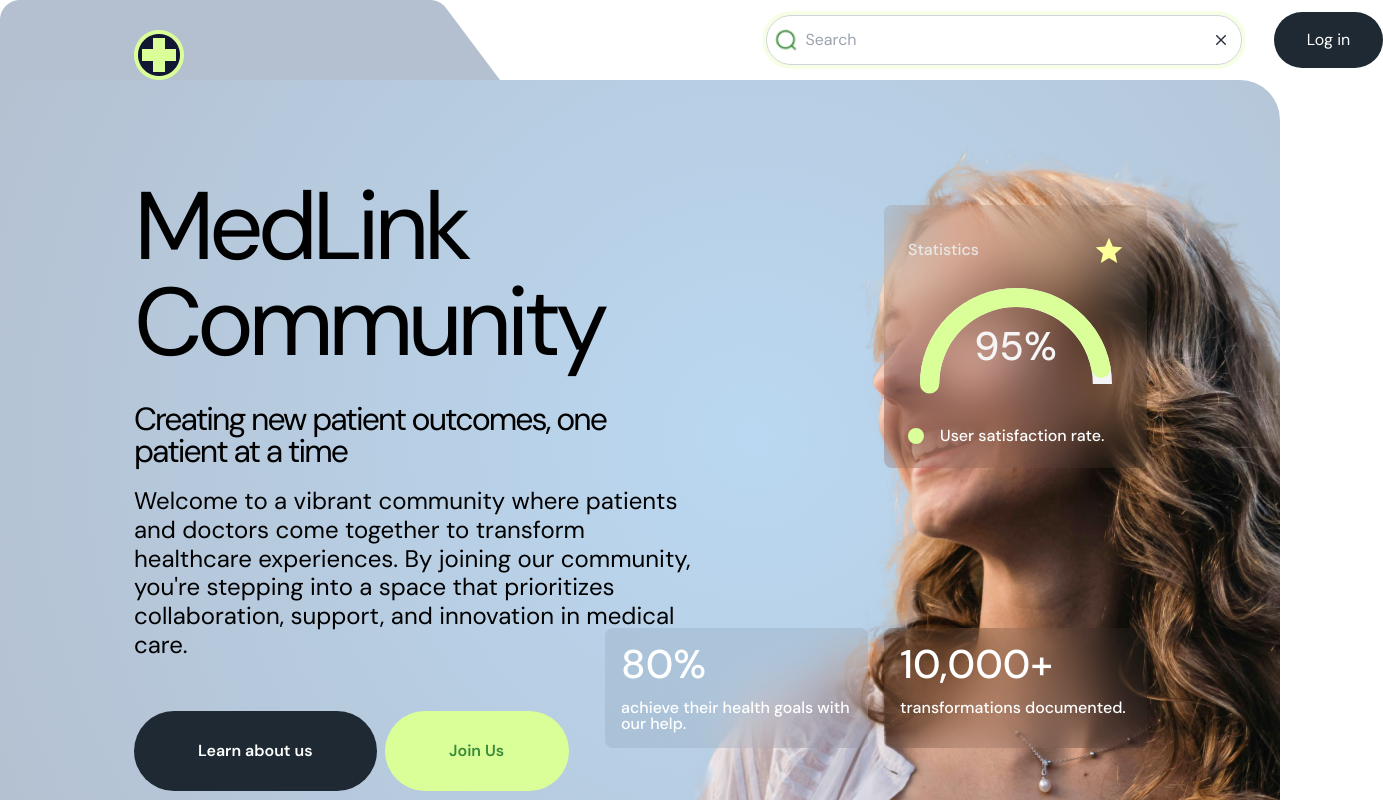
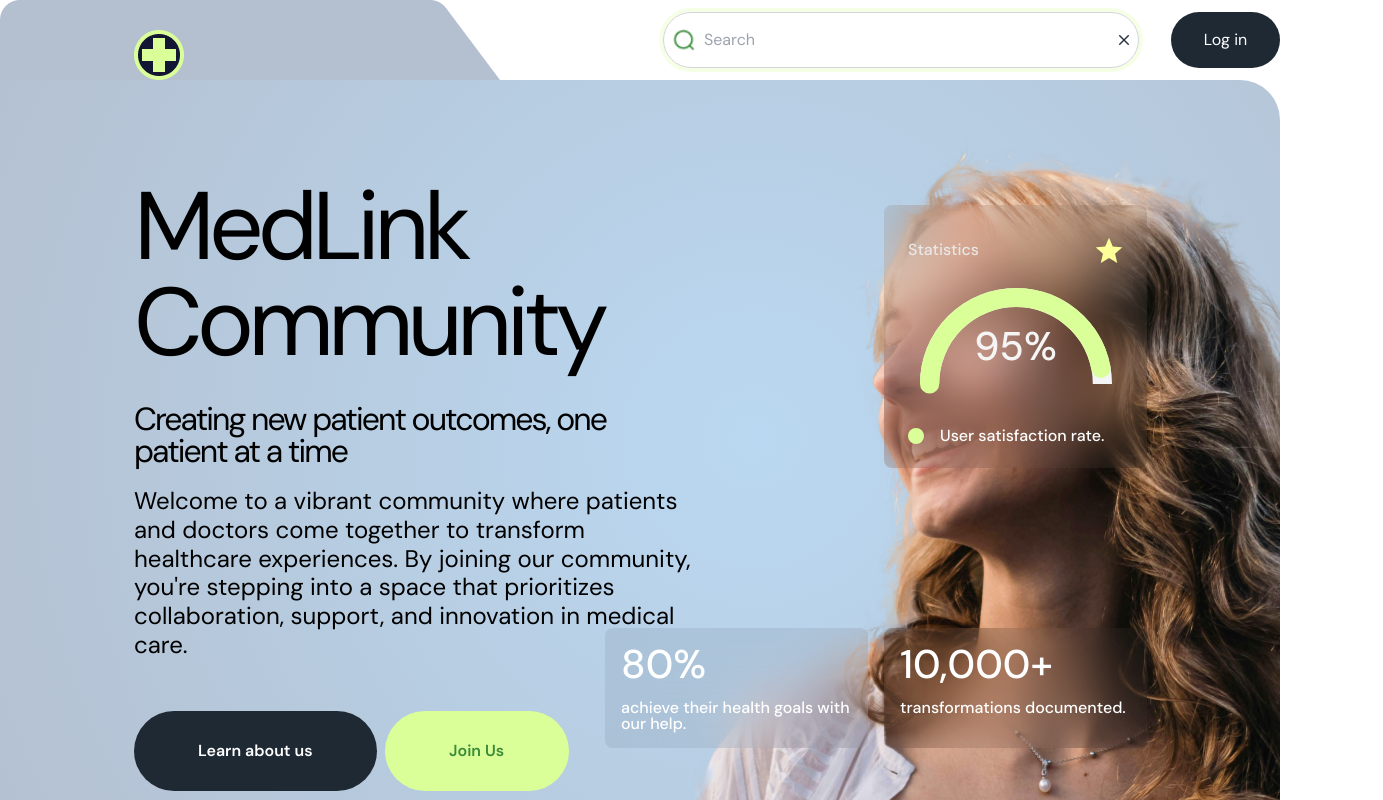
Before and after one commit to DavChaxalyan/Medlink, a Vue app: page / in a window 1280 px wide. Both pictures are taken after a click on the element 792 px from the left and 40 px from the top of the page. Shown: the top 800 px of the page, 1383 px wide, since content can reach past the window. Built offline with nearby package versions, Linux system fonts and the light colour scheme; the HTML template or start-up script is replaced by a standard one; what tailwindcss-filters would draw is missing.

Commit message:
header bug fix

```diff
--- a/src/components/FAQs/FAQsItem.vue
+++ b/src/components/FAQs/FAQsItem.vue
@@ -1,6 +1,6 @@
 <template>
   <div
-    class="w-[1140px] h-[88px] p-[24px] gap-[24px] rounded-[32px] flex justify-between border border-[gray]"
+    class="w-[1140px] p-[24px] gap-[24px] rounded-[32px] flex justify-between border border-[gray]"
     :class="{ 'bg-[#E4ECF7]': isOpen, 'h-[145px]': isOpen, 'items-start': isOpen, 'items-center': !isOpen }"
   >
     <div class="flex flex-col gap-[24px]">
--- a/src/components/Header/Header.vue
+++ b/src/components/Header/Header.vue
@@ -11,7 +11,7 @@
             />
           </div>
         </div>
-        <ul class="w-[514px] flex items-center">
+        <ul class="flex items-center">
           <div class="relative">
             <div
               v-if="!isSearchOpen"
@@ -26,11 +26,11 @@
             </div>
             <div
               v-if="isSearchOpen"
-              class="flex items-center max-w-full w-[476px] h-[56px]"
+              class="flex items-center input-background border border-gray-300 rounded-full max-w-full w-[476px] h-[56px]"
             >
               <div
                 @click="toggleSearch"
-                class="cursor-pointer p-2 pl-2 rounded-full absolute"
+                class="cursor-pointer p-2 pl-2 rounded-full"
               >
                 <img
                   src="../../assets/images/search.png"
@@ -42,11 +42,11 @@
                 v-model="searchQuery"
                 type="text"
                 placeholder="Search"
-                class="w-full p-3 border border-gray-300 rounded-full focus:outline-none input-background pl-[38.5px]"
+                class="p-[8px_8px_8px_0] focus:outline-none border-none max-w-[415px] w-[100%]"
                 @click="openSearchPanel"
               />
               <div
-                class="absolute right-[16px] cursor-pointer"
+                class="right-[16px] cursor-pointer"
                 @click="toggleSearch"
               >
                 <img src="../../assets/images/close.png" alt="Close Icon" />
@@ -95,7 +95,7 @@
             <li>
               <button
                 type="button"
-                class="w-[109px] h-[56px] p-[20px32px] rounded-[40px] bg-[#1F2933] text-white"
+                class="w-[109px] h-[56px] p-[20px24px] rounded-[40px] bg-[#1F2933] text-white"
               >
                 Log in
               </button>
--- a/src/components/Medlink Community/MedlinkCommunity.vue
+++ b/src/components/Medlink Community/MedlinkCommunity.vue
@@ -1,6 +1,6 @@
 <template>
     <div
-        class="relative overflow-hidden h-[788px] gap-0 rounded-[0px_40px_40px_40px] bg-[radial-gradient(circle_at_58.91%_45.43%,_#BAD8F1_0%,_#B4C0D0_100%)] flex">
+        class="relative overflow-hidden h-[788px] gap-0 rounded-[0px_40px_40px_40px] bg-[radial-gradient(circle_at_58.91%_45.43%,_#BAD8F1_0%,_#B4C0D0_100%)] flex justify-between">
         <div class="pt-[99px] pb-0 pl-[134px]">
             <div class='w-[560px] h-[482px]'>
                 <p class="font-dm-sans text-[96px] font-normal leading-[96px] tracking-[-0.06em] text-left">MedLink
--- a/src/components/Video Showcase/VideoShowcaseSlider.vue
+++ b/src/components/Video Showcase/VideoShowcaseSlider.vue
@@ -17,11 +17,11 @@
       </div>
 
       <div class="flex justify-between items-center mt-4">
-        <button @click="prevSlide" class="w-[160px] h-[64px] p-[20px_32px] rounded-[80px] border border-black flex items-center justify-center gap-[10px]">
+        <button @click="prevSlide" class="w-[160px] h-[64px] p-[20px_32px] rounded-[80px] border border-[#FFFFFF29] flex items-center justify-center gap-[10px]">
             <img src="../../assets/images/arrow-left.png" alt="Prev">
             <p class="text-[#FFFFFF] font-semibold text-[16px] leading-[16px] text-left">Prev</p>
         </button>
-        <button @click="nextSlide" class="w-[160px] h-[64px] p-[20px_32px] rounded-[80px] border border-black flex items-center justify-center gap-[10px]">
+        <button @click="nextSlide" class="w-[160px] h-[64px] p-[20px_32px] rounded-[80px] border border-[#FFFFFF29] flex items-center justify-center gap-[10px]">
             <img src="../../assets/images/arrow-right.png" alt="Next">
             <p class="text-[#FFFFFF] font-semibold text-[16px] leading-[16px] text-left">Next</p>
         </button>
```
